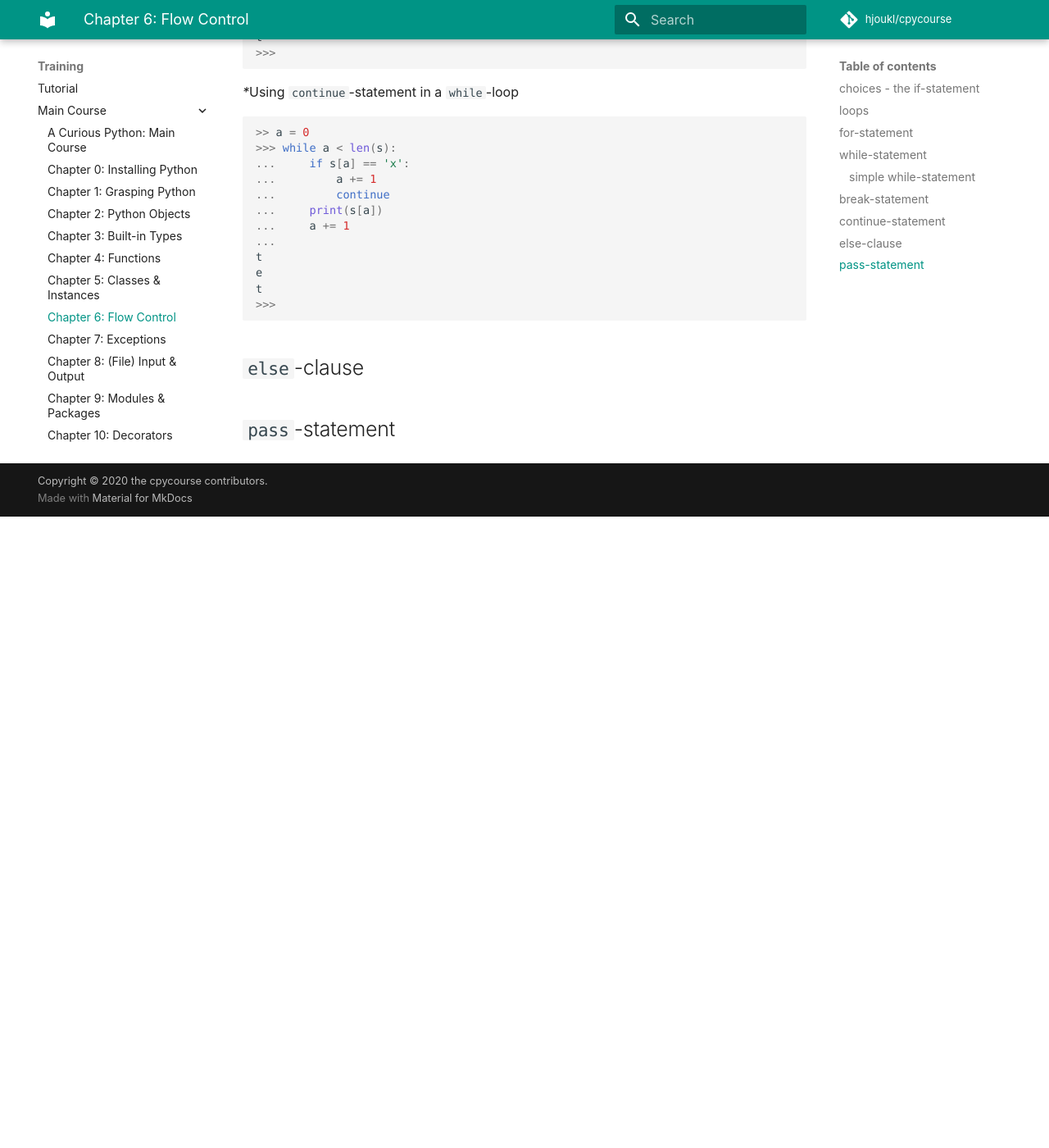
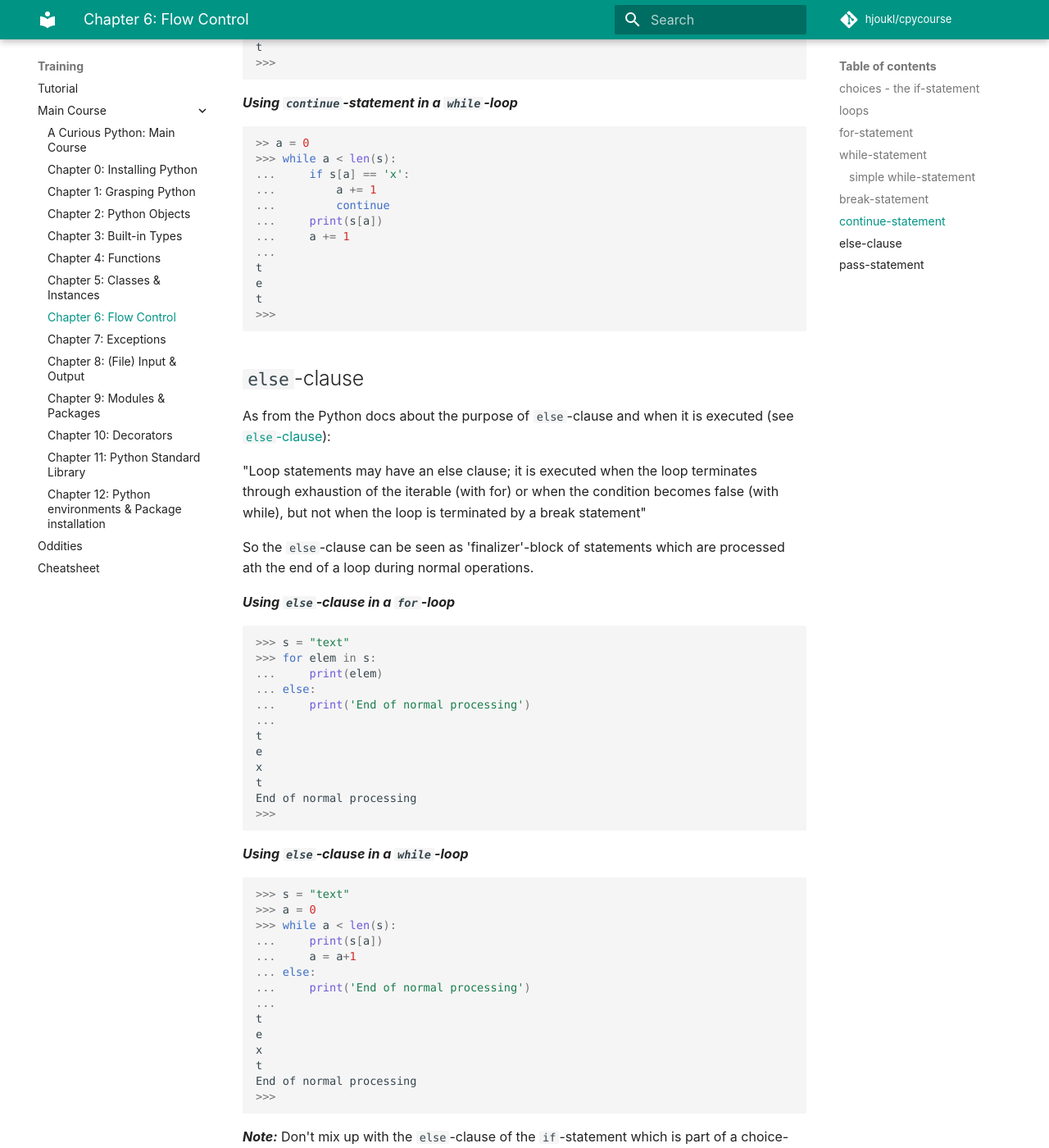
Before and after one commit to rkluger68/cpycourse, an MkDocs documentation site: the page built from docs/training/main-course/flow-control.md, in a window 1280 px wide and 1400 px high, scrolled down 4280 px. Shown: the whole window at 82% size. Built offline with MkDocs 1.6.1 and Material for MkDocs 9.7.7, drawn with Linux system fonts in a browser that asks for light colours; comment, search, counter and statistics services are not loaded; before the commit the page ends 4910 px from its top, so only the background shows below that; some of the changed text lies outside the part shown.

Commit message:
Update flow-control.md
Finished

````diff
--- a/docs/training/main-course/flow-control.md
+++ b/docs/training/main-course/flow-control.md
@@ -37,7 +37,7 @@
 
 ***Note:***
 The `range()`-builtin function creates object of type `range`, which produces a sequence of integers,
-see (Range)[https://docs.python.org/3/library/stdtypes.html#ranges] or `help(range)`:
+see [Range](https://docs.python.org/3/library/stdtypes.html#ranges) or `help(range)`:
 ```python
 >>> help(range)
 Help on class range in module builtins:
@@ -167,19 +167,20 @@
 >>>
 ```
 
-***Using `break`-statement in a `while`-loop
+***Using `break`-statement in a `while`-loop***
 
 ```python
 >>> s = "text"
->>> for elem in s:
-...     if elem == 'x':
+>>> a = 0
+>>> while a < len(s):
+...     if s[a] == 'x':
 ...         break
-...     print(elem)
+...     print(s[a])
+...     a += 1
 ...
 t
 e
 >>>
-
 ```
 
 ## `continue`-statement
@@ -188,7 +189,7 @@
 
 Usage: 'skip-on-condition'
 
-***Using `break`-statement in a `while`-loop
+***Using `continue`-statement in a `for`-loop***
 
 ```python
 >>> for elem in s:
@@ -202,7 +203,7 @@
 >>>
 ```
 
-***Using `continue`-statement in a `while`-loop
+***Using `continue`-statement in a `while`-loop***
 
 ```python
 >> a = 0
@@ -221,4 +222,66 @@
 
 ## `else`-clause
 
+As from the Python docs about the purpose of `else`-clause and when it is executed (see [`else`-clause](https://docs.python.org/3/tutorial/controlflow.html#break-and-continue-statements-and-else-clauses-on-loops)):
+
+"Loop statements may have an else clause; it is executed when the loop terminates through exhaustion of the iterable (with for) or when the condition becomes false (with while), but not when the loop is terminated by a break statement"
+
+So the `else`-clause can be seen as 'finalizer'-block of statements which are processed ath the end of a loop during normal operations.
+
+***Using `else`-clause in a `for`-loop***
+
+``` python
+>>> s = "text"
+>>> for elem in s:
+...     print(elem)
+... else:
+...     print('End of normal processing')
+...
+t
+e
+x
+t
+End of normal processing
+>>>
+```
+
+
+
+***Using `else`-clause in a `while`-loop***
+
+``` python
+>>> s = "text"
+>>> a = 0
+>>> while a < len(s):
+...     print(s[a])
+...     a = a+1
+... else:
+...     print('End of normal processing')
+...
+t
+e
+x
+t
+End of normal processing
+>>>
+```
+
+***Note:***
+Don't mix up with the `else`-clause of the `if`-statement which is part of a choice-control
+
 ## `pass`-statement
+
+The `pass`- statement is a `noop`´-statement , meaning no-operation, as it does nothing:
+
+Usage: As from the Python Docs[`pass`-statement](https://docs.python.org/3/tutorial/controlflow.html#pass-statements)
+"It can be used when a statement is required syntactically but the program requires no action"
+
+*** Example `pass`-statement*- demonstrating a class-definition**
+
+```python
+>>> class A: pass
+...
+>>> type(A)
+<class 'type'>
+>>>
+```
````
Also changed, not shown: other parts of docs/training/main-course/flow-control.md (+1 -1 lines).
